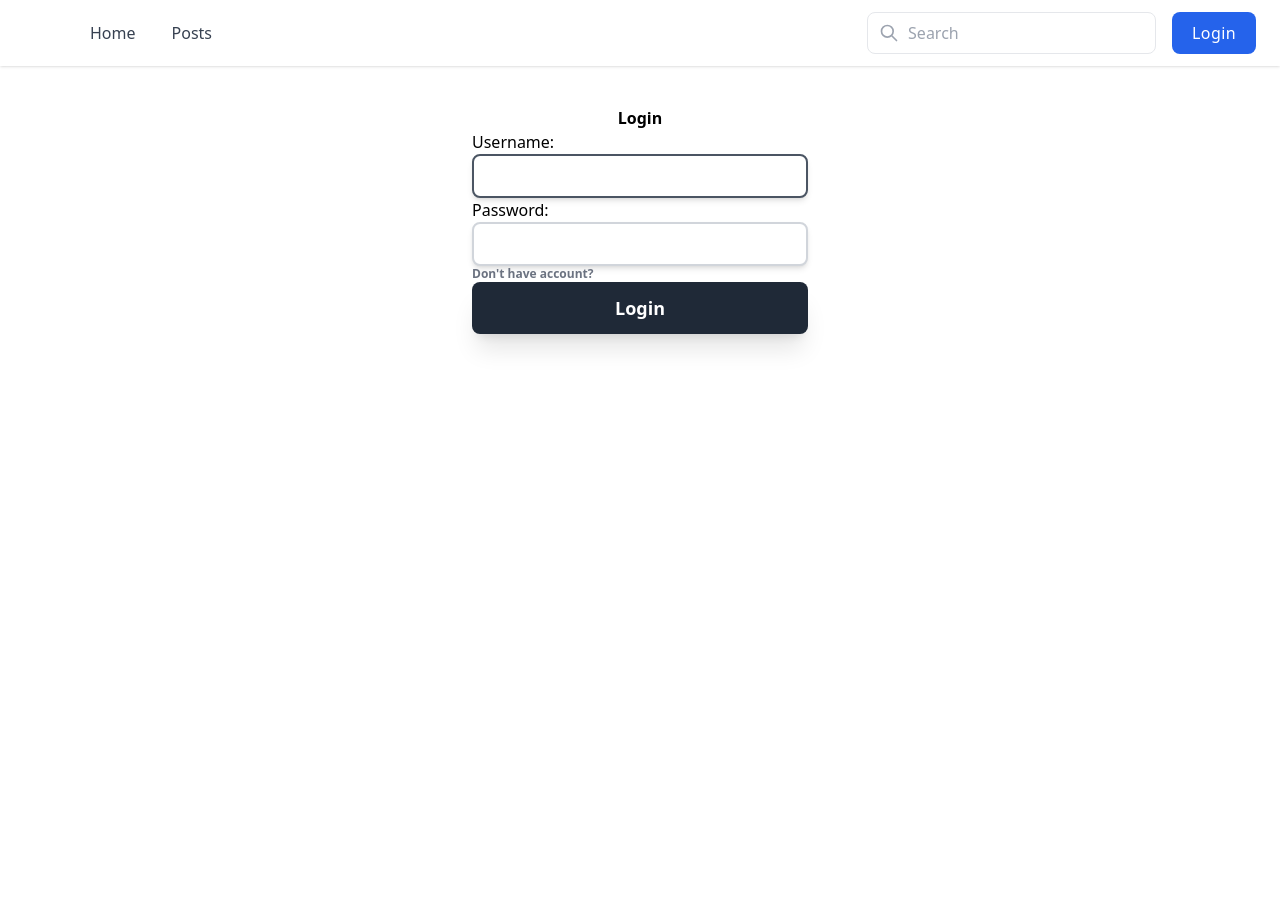
After one commit to vrainz1999/note-app, a Django app: page /users/login/ in a window 1280 px wide. The commit adds this page. Run offline with Django 5.2, Linux system fonts and the light colour scheme; some libraries are stand-ins or nearby versions.

Commit message:
Make register and login and add to database

```diff
--- a/mynote/mynote/urls.py
+++ b/mynote/mynote/urls.py
@@ -24,7 +24,6 @@ from django.conf import settings
 urlpatterns = [
     path('admin/', admin.site.urls),
     path('', views.homepage),
-    path('login/', views.login, name='login'),
     path('about/', views.about),
     path('posts/', include('posts.urls')),
     path('users/', include('users.urls'))
--- a/mynote/mynote/views.py
+++ b/mynote/mynote/views.py
@@ -5,6 +5,3 @@ def homepage(request):
 
 def about(request):
     return render(request, 'about.html')
-
-def login(request):
-    return render(request, 'login.html')
--- a/mynote/templates/layout.html
+++ b/mynote/templates/layout.html
@@ -82,7 +82,7 @@
                         class="flex items-center px-4 py-2 font-medium tracking-wide text-white capitalize transition-colors duration-300 transform bg-blue-600 rounded-lg hover:bg-blue-500 focus:outline-none focus:ring focus:ring-blue-300 focus:ring-opacity-80">
 
 
-                        <a href="/login" class="mx-1">Login</a>
+                        <a href="{% url 'users:login' %}" class="mx-1">Login</a>
                 </div>
 
 
--- /dev/null
+++ b/mynote/users/templates/users/login.html
@@ -0,0 +1,36 @@
+{% extends 'layout.html' %}
+
+{% block title %}
+Home
+{% endblock %}
+
+{% block content %}
+<div class="min-h-screen font-sans">
+    <div class="max-w-sm mx-auto px-6">
+        <div class="relative flex flex-wrap">
+            <div class="w-full relative">
+                <div class="mt-6">
+                    <div class="text-center font-semibold text-black">
+                        Login
+                    </div>
+
+                    <form action="{% url 'users:login' %}" class="form-with-validation" method="post" class="mt-8">
+                        <div class="mx-auto max-w-lg">
+                            {% csrf_token %}
+                            {{ form }}
+                            <span class="block text-xs text-gray-500 font-bold	"><a href="{% url 'users:register' %}">Don't have
+                                    account?</a></span>
+                            <button class="form-submit text-lg font-semibold
+                  bg-gray-800 w-full text-white rounded-lg
+                  px-6 py-3 block shadow-xl hover:text-white hover:bg-black">
+                                Login
+                            </button>
+                        </div>
+                    </form>
+
+                </div>
+            </div>
+        </div>
+    </div>
+</div>
+{% endblock %}
--- a/mynote/users/urls.py
+++ b/mynote/users/urls.py
@@ -5,5 +5,5 @@ app_name = 'users'
 
 urlpatterns = [
     path('register/', views.register_view, name="register"),
-    # path('login/', views.login_view, name="login"),
+    path('login/', views.login_view, name="login"),
 ]
--- a/mynote/users/views.py
+++ b/mynote/users/views.py
@@ -1,12 +1,13 @@
 from django.shortcuts import render, redirect
-from django.contrib.auth.forms import UserCreationForm
+from django.contrib.auth.forms import UserCreationForm, AuthenticationForm
+from django.contrib.auth import login, logout
 
 # Create your views here.
 def register_view(request):
     if request.method == "POST":
         form = UserCreationForm(request.POST)
         if form.is_valid():
-            form.save()
+            login(request, form.save())
             return redirect("posts:list")
     else:
         form = UserCreationForm()
@@ -18,3 +19,22 @@ def register_view(request):
 
         form.fields['password2'].widget.attrs['class'] = 'text-md block px-3 py-2 rounded-lg w-full bg-white border-2 border-gray-300 placeholder-gray-600 shadow-md focus:placeholder-gray-500 focus:bg-white  focus:border-gray-600 focus:outline-none'
     return render(request, "users/register.html", { "form": form })
+
+
+def login_view(request):
+    if request.method == "POST":
+        form = AuthenticationForm(data=request.POST)
+        if form.is_valid():
+            # Do Login
+            login(request, form.get_user())
+            return redirect("posts:list")
+    else:
+        form = AuthenticationForm()
+
+        # Add tailwindcss to the template
+        form.fields['username'].widget.attrs['class'] = 'text-md block px-3 py-2  rounded-lg w-full bg-white border-2 border-gray-300 placeholder-gray-600 shadow-md focus:placeholder-gray-500 focus:bg-white focus:border-gray-600 focus:outline-none'
+
+        form.fields['password'].widget.attrs['class'] = 'text-md block px-3 py-2 rounded-lg w-full bg-white border-2 border-gray-300 placeholder-gray-600 shadow-md focus:placeholder-gray-500 focus:bg-white  focus:border-gray-600 focus:outline-none'
+
+        # form.fields['error_messages'].widget.attrs['class'] = 'relative block w-full p-4 mb-4 text-base leading-5 text-white bg-red-500 rounded-lg opacity-100 font-regular'
+    return render(request, "users/login.html", { "form": form })
```
Also changed, not shown: mynote/templates/login.html (deleted, +0 -52 lines).
